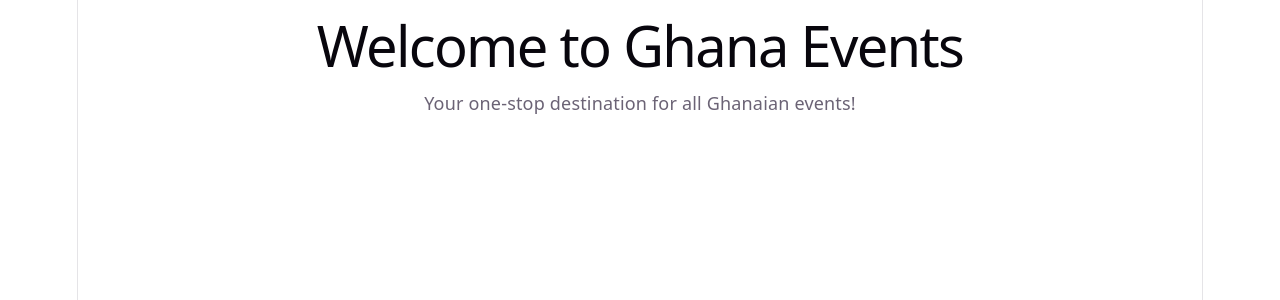
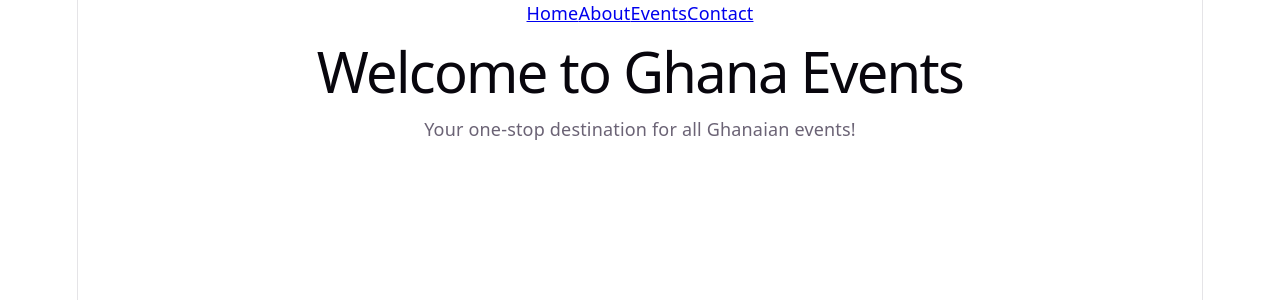
Before and after one commit to nonydev27/ghana-events-app, a React (Vite) app: page / in a window 1280 px wide. Shown: the top 300 px of the page. Built offline with nearby package versions, Linux system fonts and the light colour scheme.

Commit message:
added navbar successfully

```diff
--- a/src/App.jsx
+++ b/src/App.jsx
@@ -42,11 +42,13 @@
 import {Routes, Route} from "react-router";
 import Home from "./pages/Home.jsx";
 import About from "./pages/About.jsx";
+import Navbar from "./components/Navbar.jsx";
 
 function App() {
 
   return (
     <>
+      <Navbar />
       <Routes>
         <Route path="/" element={<Home />} />
         <Route path="/about" element={<About />} />
--- a/src/components/Navbar.jsx
+++ b/src/components/Navbar.jsx
@@ -10,6 +10,19 @@
 //   instantly with no reload. It works like <a>, but you write
 //   to="/about" instead of href="/about".
 //
+import {NavLink} from "react-router";
+
+export default function Navbar() {
+  return (
+    <nav>
+      <NavLink to="/">Home</NavLink>
+      <NavLink to="/about">About</NavLink>
+      <NavLink to="/events">Events</NavLink>
+      <NavLink to="/contact">Contact</NavLink>
+    </nav>
+  )
+}
+
 // WHAT TO DO:
 //   1. Import NavLink from "react-router".
 //
```
